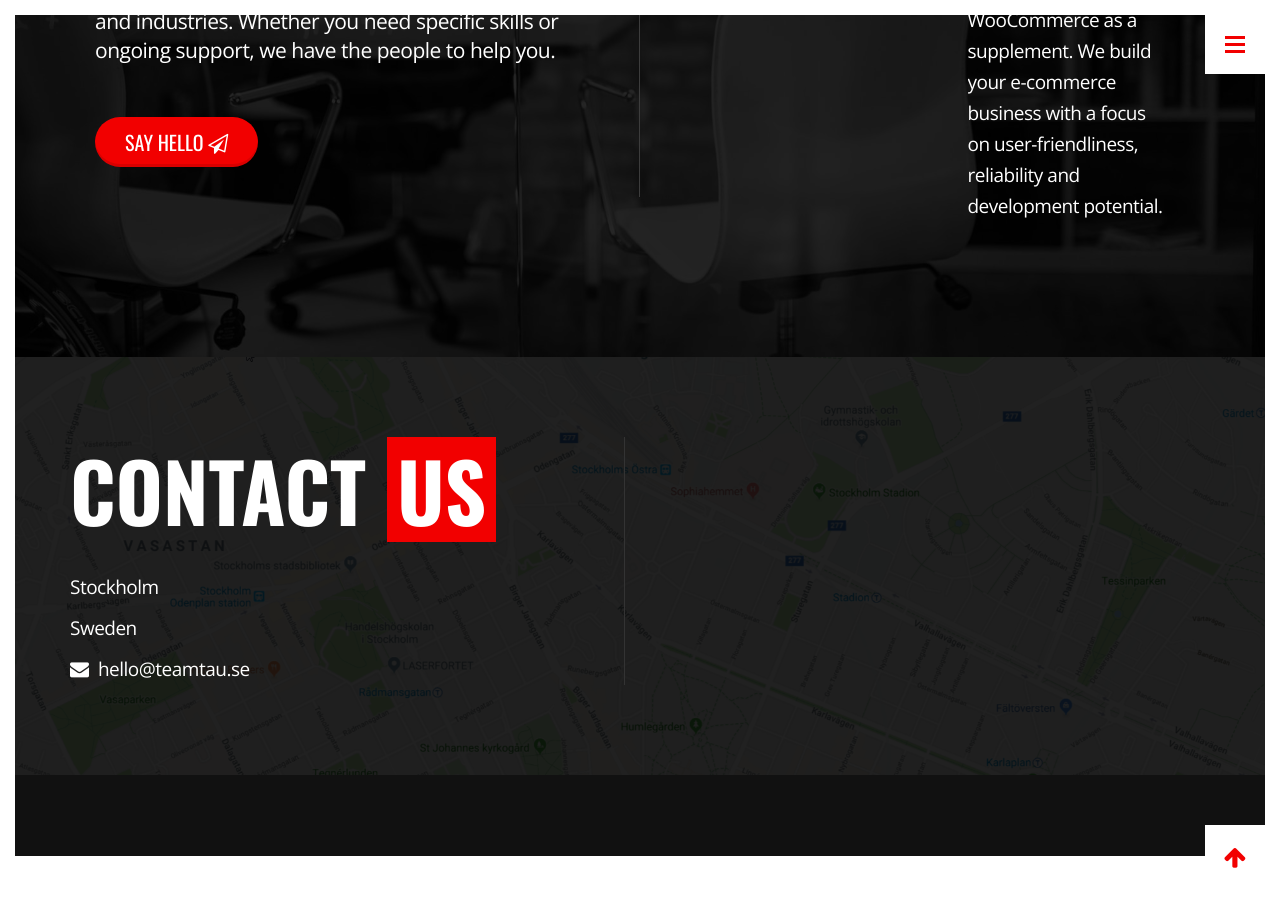
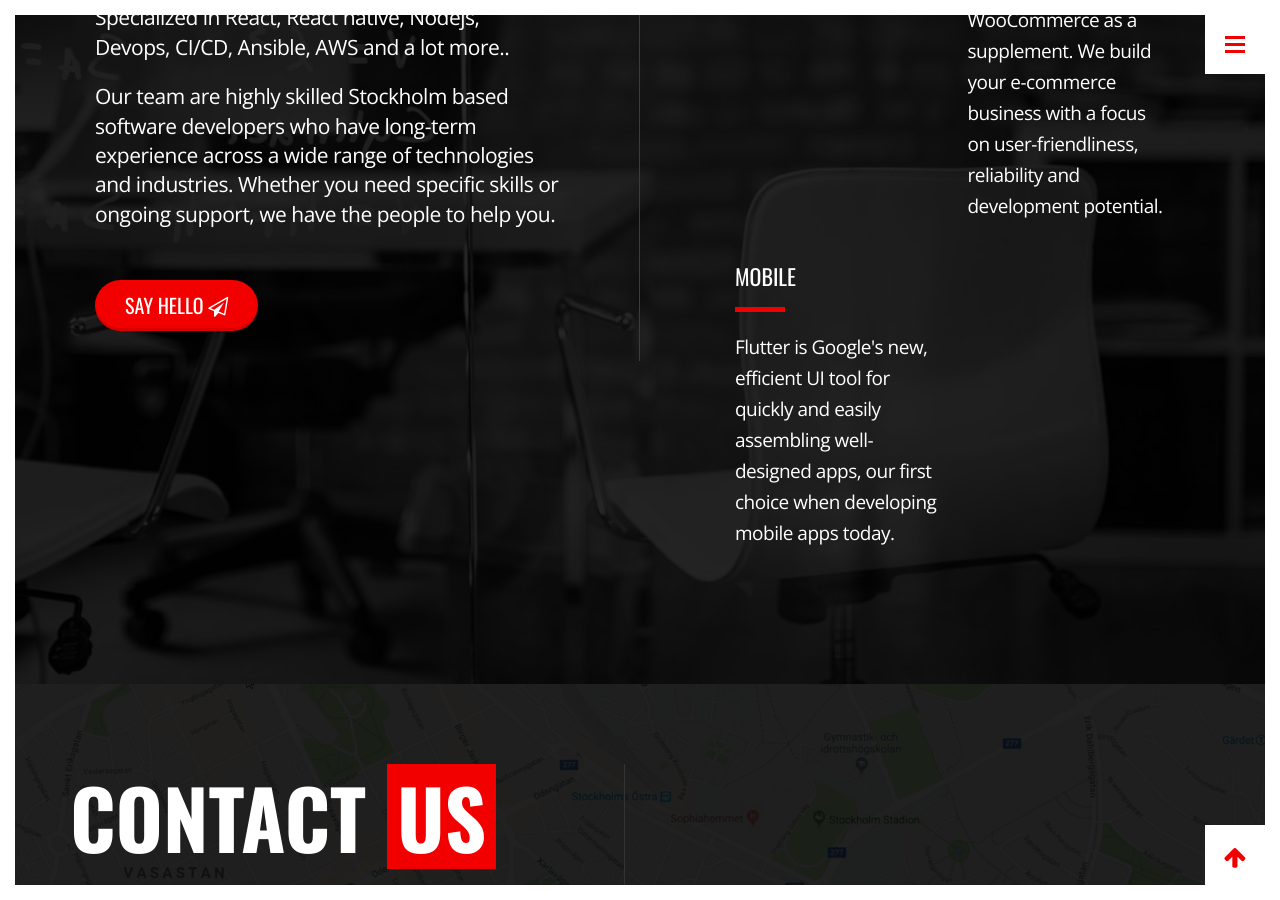
Before and after one commit to teamtau/teamtau.github.io, a Jekyll site: the page built from index.html, in a window 1280 px wide and 900 px high, scrolled down 1385 px. Built offline with Jekyll 4.4.1, drawn with Linux system fonts in a browser that asks for light colours; some web fonts are replaced; before the commit the page ends 2241 px from its top, so only the background shows below that.

Commit message:
add mobile context

```diff
--- a/index.html
+++ b/index.html
@@ -8,7 +8,7 @@ layout: default
 <section id="section-intro" class="intro-parallax full-height">
 
     <!-- Element background image (parallax) -->
-    <div class="full-cover intro-parallax-image bg-image" style="background-image: url(assets/img/intro/parallax-intro-tiger.jpeg);"></div>
+    <div class="full-cover intro-parallax-image bg-image" style="background-image: url(assets/img/intro/intro-slide-bg.jpg);"></div>
 
     <!-- Element cover -->
     <div class="cover"></div>
@@ -69,7 +69,7 @@ layout: default
                         <div class="info-box-wrapper">
                             <div class="row">
 
-                                <div class="col col-sm-6 col-lg-6">
+								<div class="col col-12 col-md-6">
                                     <div class="info-box">
                                         <div class="info-box-heading">
                                             <h3>Automated</h3>
@@ -81,7 +81,7 @@ layout: default
                                     </div>
                                 </div>
 
-                                <div class="col col-sm-6 col-lg-6">
+                                <div class="col col-12 col-md-6">
                                     <div class="info-box">
                                         <div class="info-box-heading">
                                             <h3>Analytics</h3>
@@ -93,7 +93,7 @@ layout: default
                                     </div>
                                 </div>
 
-                                <div class="col col-sm-6 col-lg-6">
+                                <div class="col col-12 col-md-6">
                                     <div class="info-box">
                                         <div class="info-box-heading">
                                             <h3>E-commerce</h3>
@@ -105,8 +105,17 @@ layout: default
                                     </div>
                                 </div>
 
-
-
+								 <div class="col col-12 col-md-6">
+                                    <div class="info-box">
+                                        <div class="info-box-heading">
+                                            <h3>Mobile</h3>
+                                            <div class="divider"></div>
+                                        </div>
+                                        <div class="info-box-info">
+                                            <p>Flutter is Google's new, efficient UI tool for quickly and easily assembling well-designed apps, our first choice when developing mobile apps today.</p>
+                                        </div>
+                                    </div>
+                                </div>
 
                             </div> <!-- /.row -->
                         </div>
```
Also changed, not shown: assets/img/intro/intro-slide-bg.jpg (added), assets/img/intro/slider/intro-slide-bg-4.jpg (renamed from assets/img/intro/parallax-intro-bg.jpg), assets/img/intro/slider/intro-slide-bg-5.jpeg (renamed from assets/img/intro/parallax-intro-tiger.jpeg).
